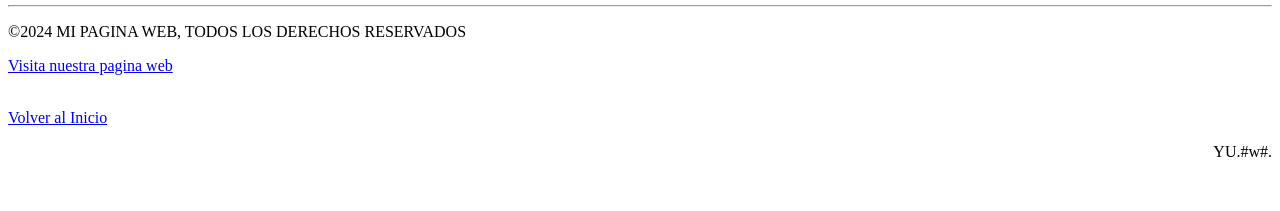
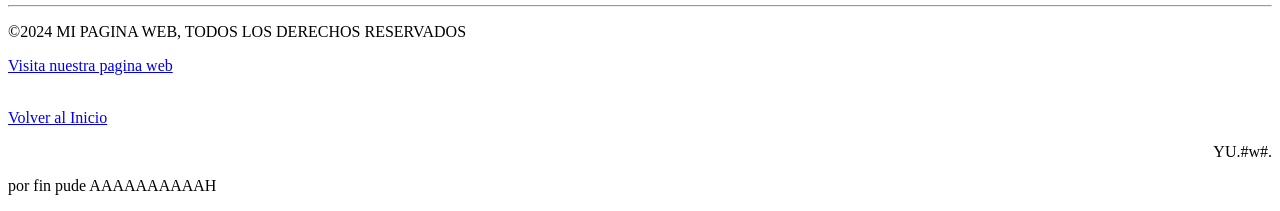
Before and after one commit to YUrodrigurez/prueba-index, a plain HTML site: page index.html in a window 1280 px wide. Shown: the part 1477-1688 px from the top of the page. Before the commit the page ends 1654 px from the top, so only its background shows below. Drawn offline with Linux system fonts and the light colour scheme.

Commit message:
se AGREGO una P del proyecto

```diff
--- a/index.html
+++ b/index.html
@@ -96,7 +96,7 @@
         <br>
         <a href="#servicio">Volver al Inicio</a>
         <p style="text-align: right;">YU.#w#.</p>
-
+        <p>por fin pude AAAAAAAAAAH</p>
     </footer>
 </body>
 </html>
```
